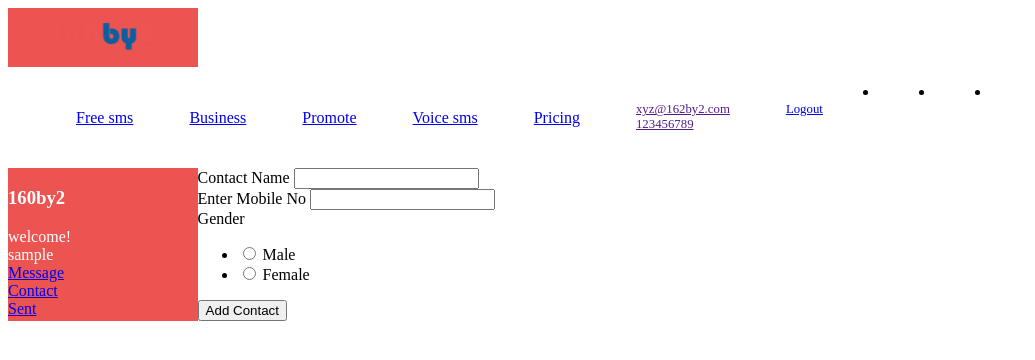
After one commit to sreebhargava143/160by2clone, a Flask app: page /contact in a window 1280 px wide. The commit adds this page. Shown: the top 360 px of the page, without its empty margins (0-1035 px from the left). Run offline with Flask 2, Linux system fonts and the light colour scheme; the visitor is signed in with stand-in values (Sample User, id 1); data comes from the database, SQL or seed files in the repository; some libraries are stand-ins or nearby versions.

Commit message:
feat: add sent

```diff
--- a/project/__init__.py
+++ b/project/__init__.py
@@ -12,5 +12,6 @@
 migrate = Migrate(app, db)
 encrypt = Bcrypt(app)
 login_manager = LoginManager(app)
+login_manager.login_view = 'login'
 
 from project import routes, models
--- a/project/forms.py
+++ b/project/forms.py
@@ -1,8 +1,8 @@
 from flask_wtf import FlaskForm
-from wtforms import StringField, PasswordField, SubmitField, RadioField
-from project.models import User
+from wtforms import StringField, PasswordField, SubmitField, RadioField, TextAreaField
+from project.models import User, Contact
 from wtforms.validators import DataRequired, Length, Email, EqualTo, ValidationError
-import re
+from flask_login import current_user
 
 class LoginForm(FlaskForm):
     mobile_no = StringField("Mobile No", validators=[DataRequired(), Length(min=10, max=10)])
@@ -13,6 +13,7 @@
     username = StringField("Name", validators=[DataRequired()])
     mobile_no = StringField("Mobile No", validators=[DataRequired(), Length(min=10, max=10)])
     email_id = StringField("Email", validators=[DataRequired(), Email()])
+    gender = RadioField('Gender', choices=[('male','Male'),('female','Female')])
     password = PasswordField("Password", validators=[DataRequired()])
     confirm_password = PasswordField("Confirm Password", validators=[DataRequired(), EqualTo("password")])
     sign_up = SubmitField("Sign Up")
@@ -25,3 +26,19 @@
         email = User.query.filter_by(email_id=email_id.data).first()
         if email:
             raise ValidationError("Email already registered with us")
+
+class MessageForm(FlaskForm):
+    recipient_no = StringField("Receiver's Phone Number", validators=[DataRequired(), Length(min=10, max=10)])
+    message = TextAreaField('Content', validators=[DataRequired(), Length(max=150)])
+    send = SubmitField('Send')
+
+class ContactForm(FlaskForm):
+    contact_name = StringField("Contact Name", validators=[DataRequired()])
+    contact_no = StringField("Enter Mobile No", validators=[DataRequired(), Length(min=10, max=10)])
+    gender = RadioField('Gender', choices=[('male','Male'),('female','Female')])
+    add_contact = SubmitField("Add Contact")
+
+    def validate_contact_no(self, contact_no):
+        number = Contact.query.filter_by(contact_no=contact_no.data, owner_id=current_user.user_id).first()
+        if number:
+            raise ValidationError("Mobile number already added to contacts list")
--- a/project/routes.py
+++ b/project/routes.py
@@ -1,22 +1,27 @@
 from project import app, db, encrypt
 from flask import render_template, url_for, redirect, flash, get_flashed_messages, request
 from flask_login import login_user, current_user, logout_user, login_required
-from project.forms import LoginForm, SignUpForm
-from project.models import User
+from project.forms import LoginForm, SignUpForm, MessageForm, ContactForm
+from project.models import User, Contact, Message
+from sqlalchemy import and_
 
 @app.route('/', methods=["POST", "GET"])
 @app.route('/index', methods=["POST", "GET"])
 def login():
+    if current_user.is_authenticated:
+        return redirect(url_for('message'))
     form = LoginForm()
-    if request.method == 'POST':
-       flash(form.validate_on_submit())
-
     if form.validate_on_submit():
         user = User.query.filter_by(mobile_no=form.mobile_no.data).first()
-        password_check = encrypt.check_password_hash(user.password, form.password.data)
-        if user and password_check:
-            login_user(user)
-            return redirect(url_for('account'))
+        if user:
+            if encrypt.check_password_hash(user.password, form.password.data):
+                login_user(user)
+                return redirect(url_for('message'))
+            else:
+                flash("invalid password or username", "fail")
+        else:
+            flash("You are not a registered user! Register to login", "fail")
+            return redirect(url_for('signup'))
     return render_template("login.html", form=form)
 
 @app.route('/signup', methods=["POST", "GET"])
@@ -30,6 +35,52 @@
         flash("Registration Successfull", "done")
         return redirect(url_for('login', title="Login"))
     return render_template("signup.html", title="Sign Up", form=form)
-@app.route('/account')
-def account():
-    return f"LOGIN SUCCESS FULL FOR {current_user.username}"
+
+@app.route('/message', methods=["GET", "POST"])
+@login_required
+def message():
+    contacts = Contact.query.filter_by(owner_id=current_user.user_id).all()
+    form = MessageForm()
+    if form.validate_on_submit():
+        recipient = Contact.query.filter(and_(Contact.contact_no==form.recipient_no.data, Contact.owner==current_user)).first()
+        message = Message(message_body=form.message.data, sender=current_user, recipient=recipient)
+        db.session.add(message)
+        db.session.commit()
+        flash("message sent", "done")
+        return redirect(url_for("message", form=form, contacts=contacts))
+    return render_template("message.html", form=form, contacts=contacts)
+
+@app.route('/message_to/<string:contact_no>', methods=["GET", "POST"])
+@login_required
+def message_to(contact_no):
+    contacts = Contact.query.filter_by(owner_id=current_user.user_id).all()
+    form = MessageForm()
+    form.recipient_no.data = contact_no
+    return render_template("message.html", form=form, contacts=contacts)
+
+@app.route('/sent_messages', methods=["GET", "POST"])
+@login_required
+def sent_messages():
+    sent_messages = Message.query.filter_by(sender=current_user).all()
+    return render_template("sent.html", sent_messages=sent_messages)
+
+@app.route('/contact', methods=["GET", "POST"])
+@login_required
+def contact():
+    form = ContactForm()
+    if request.method == "GET":
+        form.contact_name.data = ""
+        form.contact_no.data = ""
+    if form.validate_on_submit():
+        contact = Contact(contact_name=form.contact_name.data, contact_no=form.contact_no.data, owner=current_user)
+        db.session.add(contact)
+        db.session.commit()
+        flash("contact added", "done")
+        return redirect(url_for('contact'))
+    return render_template("contact.html", form=form)
+
+@app.route("/logout")
+@login_required
+def logout():
+    logout_user()
+    return redirect(url_for('login'))
--- a/project/static/styles.css
+++ b/project/static/styles.css
@@ -34,10 +34,12 @@
 .col-70{
     width: 70%;
 }
+.width-100{
+    width: 100%
+}
 .row-container {
     display: flex;
     flex-direction: row;
-    /* width:100%; */
 }
 .col-container{
     display: flex;
@@ -52,7 +54,7 @@
     align-self: center;
 }
 
-.navbar {
+.navbar-login {
     /* background-color: rebeccapurple; */
     display: inline-block;
     align-self: center;
@@ -112,6 +114,7 @@
 .bg-white{
     background-color: white;
 }
+
 .form-field{
     border: none;
     border-bottom: 0.5px solid grey;
@@ -131,3 +134,24 @@
     display: inline-block;
     background-color: lightgreen;
 }
+.fail{
+    display: inline-block;
+    background-color: lightcoral;
+}
+.account-aside {
+    display: flex;
+    flex-direction: column;
+    width: 15%;
+    color: white;
+    background-color: #ec5452;
+}
+.navbar-account{
+    display: flex;
+    width: 100%;
+    justify-content: space-evenly;
+}
+.logo-account{
+    width: 15%;
+    background-color: #ec5452;
+    display: flex;
+}
--- /dev/null
+++ b/project/templates/account.html
@@ -0,0 +1,66 @@
+{%extends "base.html"%}
+{%block content%}
+    <div class="col-container width-100">
+        <nav class=".navbar-account">
+                <div class="col-10 logo-account">
+                    <a href="{{url_for('login')}}" class="logo-link">
+                        <img src="{{url_for('static', filename='logo.png')}}" class="responsive-img" alt="">
+                    </a>
+                </div>
+                <ul class="col-80 nav-item-container">
+                    <li class="nav-item"><a href="#" class="">Free sms</a></li>
+                    <li class="nav-item"><a href="#" class="">Business</a></li>
+                    <li class="nav-item"><a href="#" class="">Promote</a></li>
+                    <li class="nav-item"><a href="#" class="">Voice sms</a></li>
+                    <li class="nav-item"><a href="#" class="">Pricing</a></li>
+                    <li class="nav-item contact-us">
+                        <div><a href="" class="">xyz@162by2.com</a></div>
+                        <div> <a href="" class="">123456789</a>
+                        </div>
+                    </li>
+                    <li class="nav-item contact-us">
+                        <div><a href="" class=""></a></div>
+                        <div> <a href="{{url_for('logout')}}" class="">Logout</a>
+                        </div>
+                    </li>
+                    <li><a href=""></a></li>
+                    <li><a href=""></a></li>
+                    <li><a href=""></a></li>
+                </ul>
+        </nav>
+        <section class="row-container">
+            <aside class="account-aside">
+                    <div>
+                        <h1>160by2</h1>
+                    </div>
+                    <div>
+                        <p>
+                            welcome!
+                        </p>
+                        <p>
+                            {{current_user.username}}
+                        </p>
+                    </div>
+                    <div>
+                        <a href="{{url_for('message')}}">
+                            Message
+                        </a>
+                    </div>
+                    <div>
+                        <a href="{{url_for('contact')}}">
+                            Contact
+                        </a>
+                    </div>
+                    <div>
+                        <a href="{{url_for('sent_messages')}}">
+                            Sent
+                        </a>
+                    </div>
+
+            </aside>
+            {%block main%}
+            {%endblock main%}
+        </section>
+
+    </div>
+{%endblock content%}
--- /dev/null
+++ b/project/templates/contact.html
@@ -0,0 +1,28 @@
+{%extends "account.html"%}
+{%block main%}
+<form action="" method="POST" novalidate>
+    {{form.hidden_tag()}}
+        <div>
+            {{form.contact_name.label}}
+            {{form.contact_name}}
+            <br>
+            {%for error in form.contact_name.errors%}
+                <span style="color:red;">[{{error}}]</span>
+            {%endfor%}
+        </div>
+        <div>
+            {{form.contact_no.label}}
+            {{form.contact_no}}
+            <br>
+            {%for error in form.contact_no.errors%}
+                <span style="color:red;">[{{error}}]</span>
+            {%endfor%}
+        </div>
+        <div>
+            {{form.gender.label}}
+            {{form.gender}}
+        </div>
+        {{form.add_contact}}
+</form>
+
+{%endblock main%}
--- a/project/templates/signup.html
+++ b/project/templates/signup.html
@@ -24,6 +24,10 @@
             {%endfor%}
         </div>
         <div>
+            {{form.gender.label}}
+            {{form.gender}}
+        </div>
+        <div>
                 {{form.password.label}}
                 {{form.password}}
                 {%for error in form.password.errors%}
```
Also changed, not shown: migrations/versions/b5f31ded08c0_add_user_contact_message.py (renamed from migrations/versions/08f205d01a74_add_user_contact_messages.py, +8 -8 lines), project/models.py (+11 -7 lines), project/templates/login.html (+7 -2 lines), project/templates/message.html (added, +22 -0 lines), project/templates/sent.html (added, +20 -0 lines), 160by2db.db, 1 other file. Lines whose indentation alone changed are shown as unchanged.
